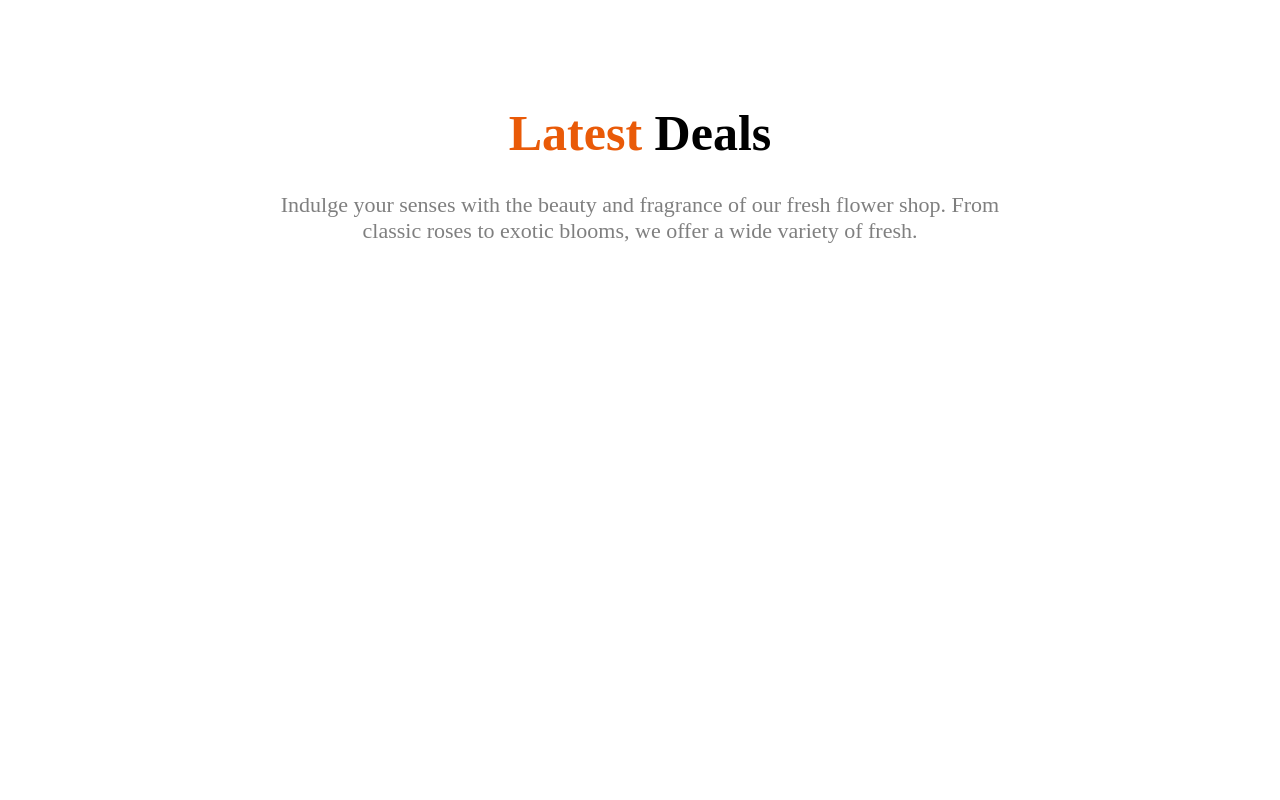
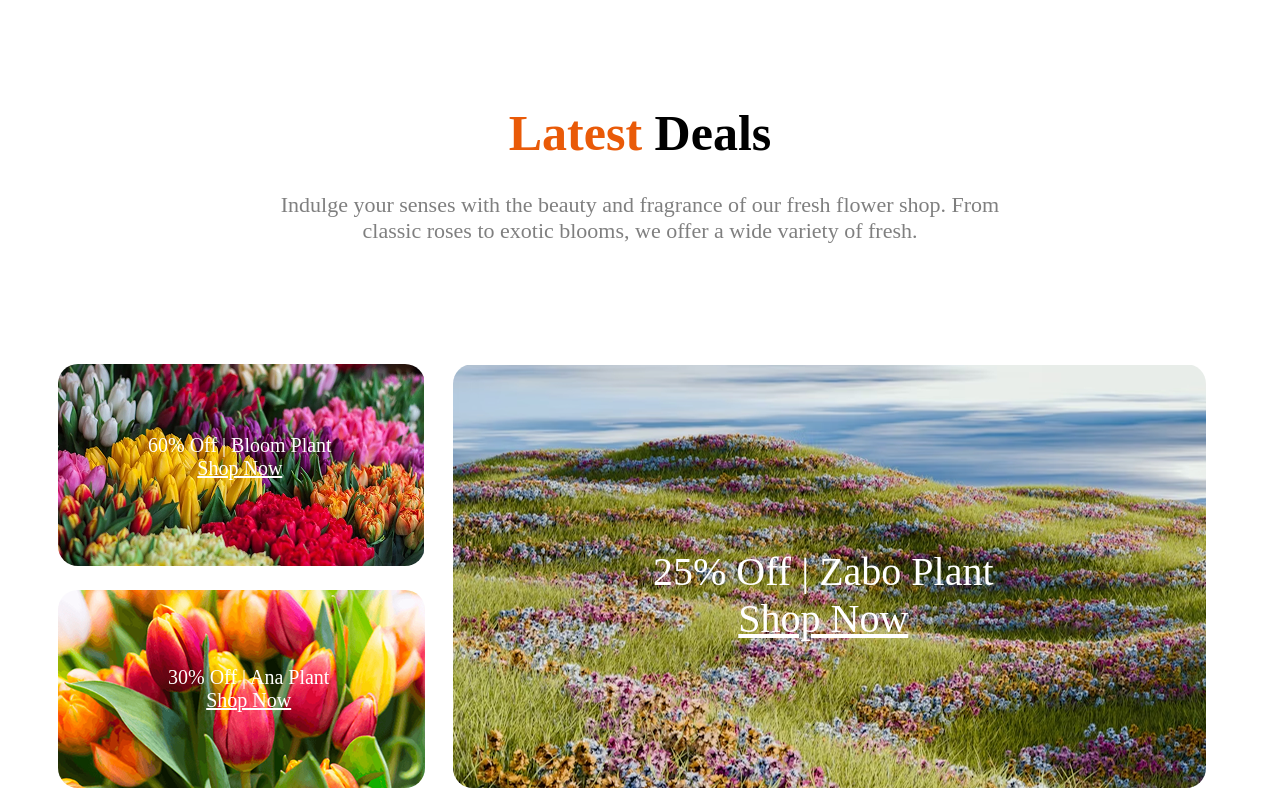
Before and after one commit to Xubaear/Assignment-2, a plain HTML site: page index.html in a window 1280 px wide. Shown: the part 2835-3635 px from the top of the page. Before the commit the page ends 3101 px from the top, so only its background shows below. Drawn offline with Linux system fonts and the light colour scheme.

Commit message:
added deals section

```diff
--- a/index.html
+++ b/index.html
@@ -142,6 +142,25 @@
             </p>
         </div>
 
+        <div class="off-deals  margine-right">
+            <aside>
+                <div class="first-pic">
+                <img src="assets/deal-bloom.png" alt="">
+                <div class="first-pic-offer">60% Off | Bloom Plant <br> <a href="" style="color: rgba(255, 255, 255, 1);">Shop Now</a></div>
+            </div>
+            <div class="second-pic">
+                <img src="assets/deal-ana.png" alt="">
+                <div class="second-pic-offer">30% Off | Ana  Plant <br><a href="" style="color: rgba(255, 255, 255, 1);">Shop Now</a>
+                </div>
+            </div>
+            </aside>
+            <div class="third-pic">
+                <img src="assets/deal-zabo.png" alt="">
+                <div class="third-pic-offer">25% Off | Zabo Plant <br><a href="" style="color: rgba(255, 255, 255, 1);">Shop Now</a>
+                </div>
+            </div>
+        </div>
+
 
 
     </main>
--- a/style.css
+++ b/style.css
@@ -123,3 +123,63 @@ margin-right: 15px;}
         font-size: 22px;
         margin-top: -20px;
     }
+
+    .first-pic img,
+.second-pic img,
+.third-pic img {
+  border-radius: 20px;
+}
+
+.first-pic{
+    position: relative;
+    grid-area: first-pic;
+}
+
+.second-pic{ position: relative;
+    margin-top: 20px;
+    grid-area: second-pic;
+}
+
+.third-pic{
+    position: relative;
+    border-radius: 20px;
+    margin-left: 20px;
+    grid-area: third-pic;
+
+}
+
+.off-deals{
+    margin-top: 120px;
+   margin-left:50px;
+   margin-right: 50px;
+    display: grid;
+    grid-template-areas:
+    "first-pic  third-pic   third-pic"
+    "second-pic third-pic   third-pic"
+    ;
+}
+
+.first-pic-offer{position: absolute;
+bottom: 90px;
+left: 90px;
+text-align: center;
+font-size: 20px;
+color:  white;}
+
+.second-pic-offer{
+    position: absolute;
+    text-align: center;
+    color: white;
+    bottom: 80px;
+    left: 110px;
+    font-size: 20px;
+}
+
+.third-pic-offer{
+position: absolute;
+text-align: center;
+color: white;
+bottom: 150px;
+left: 200px;
+font-size: 40px;
+}
```
